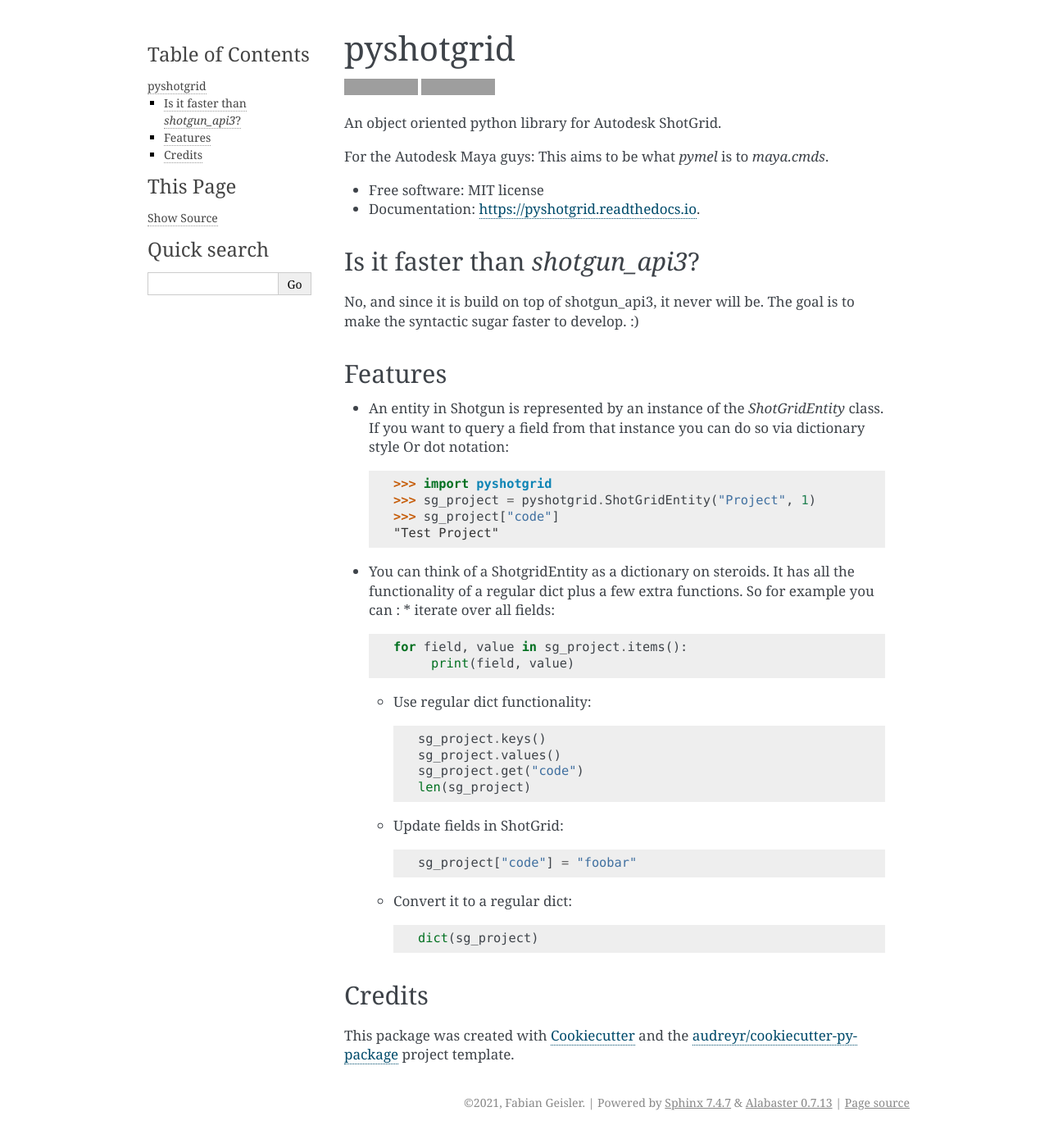
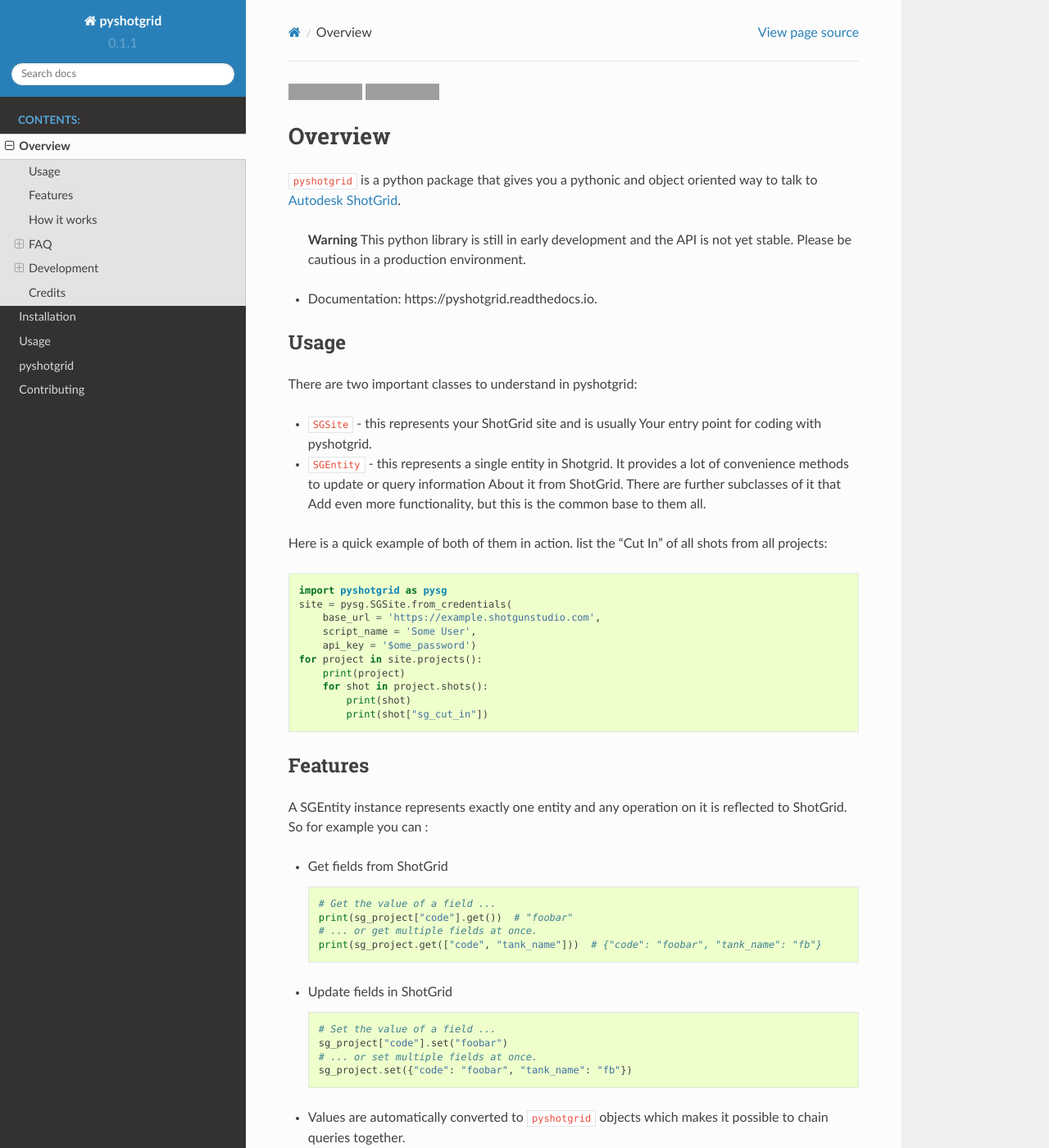
Before and after one commit to fabiangeisler/pyshotgrid, a Sphinx documentation site: the page built from docs/readme.rst, in a window 1280 px wide and 1400 px high. Shown: the whole window at 82% size. Built offline with Sphinx 7.4.7 and the Read the Docs theme 2.0.0, drawn with Linux system fonts in a browser that asks for light colours; some of the changed text lies outside the part shown; grey boxes are pictures that could not be loaded.

Commit message:
Extend docs

```diff
--- a/README.md
+++ b/README.md
@@ -1,14 +1,15 @@
-# `pyshotgrid`
 [![pypi](https://img.shields.io/pypi/v/pyshotgrid.svg)](https://pypi.python.org/pypi/pyshotgrid)
 [![docs](https://readthedocs.org/projects/pyshotgrid/badge/?version=latest)](https://pyshotgrid.readthedocs.io/en/latest/?version=latest)
 
-A pythonic and object oriented way to talk to [Autodesk ShotGrid](https://www.autodesk.com/products/shotgrid/overview).
+# Overview
+
+`pyshotgrid` is a python package that gives you a pythonic and
+object oriented way to talk to [Autodesk ShotGrid](https://www.autodesk.com/products/shotgrid/overview).
 
 > **Warning**
 > This python library is still in early development and the API is not yet stable.
 > Please be cautious in a production environment.
 
-* Free software: MIT license
 * Documentation: https://pyshotgrid.readthedocs.io.
 
 ## Usage
--- a/docs/conf.py
+++ b/docs/conf.py
@@ -32,7 +32,11 @@
 
 # Add any Sphinx extension module names here, as strings. They can be
 # extensions coming with Sphinx (named 'sphinx.ext.*') or your custom ones.
-extensions = ['sphinx.ext.autodoc', 'sphinx.ext.viewcode']
+extensions = ['sphinx.ext.autodoc',  # Auto generate code documentation
+              'sphinx.ext.viewcode',  # View the code inside the documentation
+              'myst_parser',  # Read markdown files
+              'sphinx.ext.intersphinx',  # Link to external documentation
+              ]
 
 # Add any paths that contain templates here, relative to this directory.
 templates_path = ['_templates']
@@ -40,15 +44,14 @@
 # The suffix(es) of source filenames.
 # You can specify multiple suffix as a list of string:
 #
-# source_suffix = ['.rst', '.md']
-source_suffix = '.rst'
+source_suffix = ['.rst', '.md']
 
 # The master toctree document.
 master_doc = 'index'
 
 # General information about the project.
 project = 'pyshotgrid'
-copyright = "2021, Fabian Geisler"
+copyright = "2022, Fabian Geisler"
 author = "Fabian Geisler"
 
 # The version info for the project you're documenting, acts as replacement
@@ -65,7 +68,7 @@
 #
 # This is also used if you do content translation via gettext catalogs.
 # Usually you set "language" from the command line for these cases.
-language = None
+language = 'en'
 
 # List of patterns, relative to source directory, that match files and
 # directories to ignore when looking for source files.
@@ -84,7 +87,7 @@
 # The theme to use for HTML and HTML Help pages.  See the documentation for
 # a list of builtin themes.
 #
-html_theme = 'alabaster'
+html_theme = 'sphinx_rtd_theme'
 
 # Theme options are theme-specific and customize the look and feel of a
 # theme further.  For a list of options available for each theme, see the
@@ -158,3 +161,9 @@
      'One line description of project.',
      'Miscellaneous'),
 ]
+
+# -- Options for links to external documentation ------------------------
+
+intersphinx_mapping = {'python': ('https://docs.python.org/3', None),
+                       'shotgun_api3': ('https://developer.shotgridsoftware.com/python-api/', None),
+                       }
--- a/docs/installation.rst
+++ b/docs/installation.rst
@@ -12,8 +12,10 @@
 
 .. code-block:: console
 
+    $ pip install git+https://github.com/shotgunsoftware/python-api.git@v3.3.1
     $ pip install pyshotgrid
 
+You need to install `shotgun_api3` as a separate step, because it is not present on Pypi.
 This is the preferred method to install pyshotgrid, as it will always install the most recent stable release.
 
 If you don't have `pip`_ installed, this `Python installation guide`_ can guide
--- a/docs/readme.rst
+++ b/docs/readme.rst
@@ -1,68 +1,2 @@
-==========
-pyshotgrid
-==========
-
-
-.. image:: https://img.shields.io/pypi/v/pyshotgrid.svg
-        :target: https://pypi.python.org/pypi/pyshotgrid
-
-.. image:: https://readthedocs.org/projects/pyshotgrid/badge/?version=latest
-        :target: https://pyshotgrid.readthedocs.io/en/latest/?version=latest
-        :alt: Documentation Status
-
-
-An object oriented python library for Autodesk ShotGrid.
-
-For the Autodesk Maya guys: This aims to be what `pymel` is to `maya.cmds`.
-
-* Free software: MIT license
-* Documentation: https://pyshotgrid.readthedocs.io.
-
-Is it faster than `shotgun_api3`?
----------------------------------
-No, and since it is build on top of shotgun_api3, it never will be.
-The goal is to make the syntactic sugar faster to develop. :)
-
-Features
---------
-
-* An entity in Shotgun is represented by an instance of the `ShotGridEntity` class.
-  If you want to query a field from that instance you can do so via dictionary style
-  Or dot notation::
-
-      >>> import pyshotgrid
-      >>> sg_project = pyshotgrid.ShotGridEntity("Project", 1)
-      >>> sg_project["code"]
-      "Test Project"
-
-* You can think of a ShotgridEntity as a dictionary on steroids.
-  It has all the functionality of a regular dict plus a few extra functions.
-  So for example you can :
-  * iterate over all fields::
-
-        for field, value in sg_project.items():
-             print(field, value)
-
-  * Use regular dict functionality::
-
-        sg_project.keys()
-        sg_project.values()
-        sg_project.get("code")
-        len(sg_project)
-
-  * Update fields in ShotGrid::
-
-        sg_project["code"] = "foobar"
-
-  * Convert it to a regular dict::
-
-        dict(sg_project)
-
-
-Credits
--------
-
-This package was created with Cookiecutter_ and the `audreyr/cookiecutter-pypackage`_ project template.
-
-.. _Cookiecutter: https://github.com/audreyr/cookiecutter
-.. _`audreyr/cookiecutter-pypackage`: https://github.com/audreyr/cookiecutter-pypackage
+.. include:: ../README.md
+   :parser: myst_parser.sphinx_
--- a/requirements.txt
+++ b/requirements.txt
@@ -5,6 +5,8 @@
 twine
 flake8
 Sphinx
+sphinx-rtd-theme
+myst-parser
 coverage
 nose2
 tox
--- a/src/pyshotgrid/__init__.py
+++ b/src/pyshotgrid/__init__.py
@@ -6,7 +6,7 @@
 from . import sg_default_entities as sde
 
 #: The pyshotgrid version number as string
-VERSION = '0.1.0'
+VERSION = '0.1.1'
 
 register_fallback_pysg_class(SGEntity)
 # Register default pysg plugins
```
Also changed, not shown: pyproject.toml (+34 -4 lines), .bumpversion.cfg, 5 other files.
